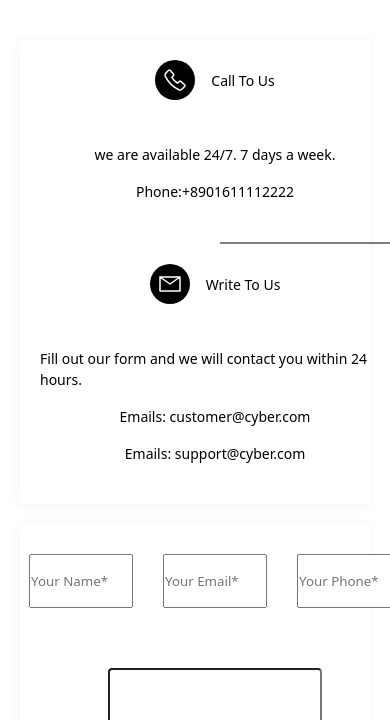
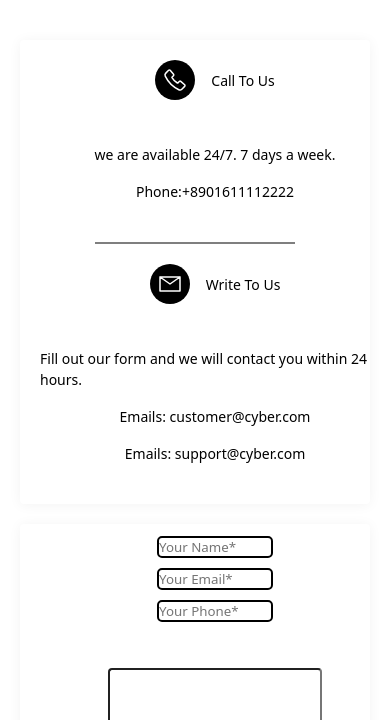
Before and after one commit to nnatroo/cyber-front, a React (Vite) app: page /contact in a window 390 px wide. Shown: the part 124-844 px from the top of the page. Built offline with nearby package versions, Linux system fonts and the light colour scheme.

Commit message:
contact-page-and-404,media query adjustments

```diff
--- a/src/modules/Contact.module.scss
+++ b/src/modules/Contact.module.scss
@@ -37,14 +37,16 @@ justify-content: center;
   margin-left:35px;
   margin-right: 35px;
   opacity: 50%;
+      @media (max-width: 600px) {
+        width: 100px;
+        margin: 0 auto;
+      }
       @media (max-width: 767px) {
-width: 200px;
-        display: flex;
-        justify-content: center;
-        align-items: center;
-        margin-left:200px;
+        width: 200px;
+        margin: 0 auto;
       }
-}
+
+    }
     .contact-div{
       display: flex;
       flex-direction: column;
@@ -131,30 +133,36 @@ width: 200px;
   width: 737px;
   height: 50px;
   gap: 16px;
-      @media (max-width: 767px) {
+      @media (max-width: 767px) { // Mobile
         width: 100%;
-        gap: 30px;
-        display: flex;
-align-items: flex-start;
+        flex-direction: column; // Stack inputs in mobile
+        align-items: center;
+        gap: 10px;
+
       }
-      @media (max-width: 1024px) and (min-width: 768px){
-        width: 180px;
-      margin-left: 50px;
+      @media (max-width: 1024px) and (min-width: 768px) { // Tablet
+        width: 80%; // Let it take most of the container width
+        margin: auto;
+        gap: 16px;
+      }
+      @media (max-width: 600px) {
+        width: 80%;;
+        margin:auto;
         border-radius: 5px;
       }
 
   input{
     width: 235px;
     height: 50px;
-    @media (max-width: 767px) {
-      width: 100px;
-      height: 50px;
+    @media (max-width: 767px) { // Mobile
+      width: 40%; // Full width of container
+      height: 40%;
+      border: 2px solid black;
+      border-radius: 5px;
 
     }
-    @media (max-width: 1024px) and (min-width: 768px){
-      width: 90px;
-      border: 2px solid black;
-      border-radius: 5px;
+    @media (max-width: 1024px) and (min-width: 768px) { // Tablet
+      width: 80px; // Enough space for inputs to fit
     }
   }
 }
```
